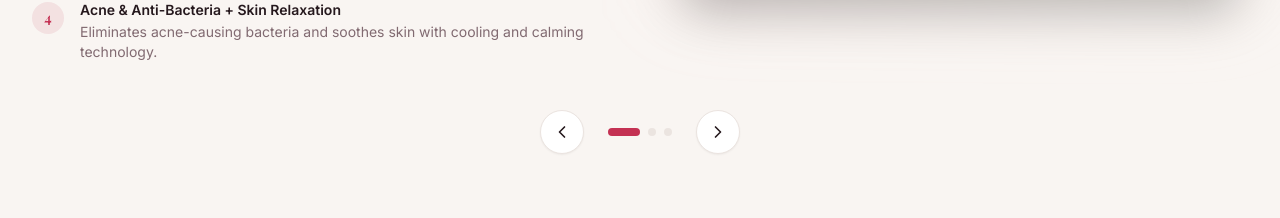
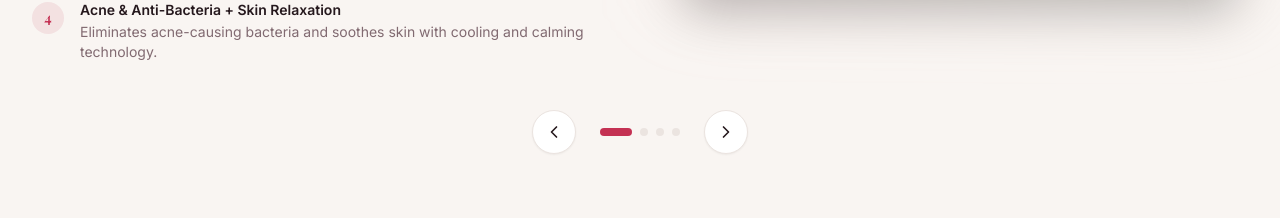
Before and after one commit to muslimchikkk/hangocare, a React (Vite) app: page / in a window 1280 px wide. Shown: the part 1526-1744 px from the top of the page. Built offline with nearby package versions, Linux system fonts and the light colour scheme; no server answers; a web font is replaced by a local one.

Commit message:
File changes

```diff
--- a/src/components/landing/TechnologySection.jsx
+++ b/src/components/landing/TechnologySection.jsx
@@ -31,6 +31,20 @@ const devices = [
       { title: "Electroporation Handpiece", description: "Nourishes and brightens skin with precision-controlled stimulation." },
       { title: "Micro-Current Handpiece", description: "Lifts jowls and eyebrows, stimulates collagen and elastin regeneration." },
       { title: "Cooling / Heating Handpiece", description: "Soothes, desensitizes, firms and tones for complete skin relaxation." },
+    ],
+  },
+  {
+    tag: "VOLNEWMER",
+    heading: "Safe & Powerful",
+    headingItalic: "Skin Tightening",
+    description:
+      "VOLNEWMER is the safest non-invasive monopolar radiofrequency device for skin tightening and lifting. It combines RF energy and cutting-edge technology, giving you an overall skin treatment experience.",
+    image: "https://media.base44.com/images/public/69be488f616a63ca33a2e564/4732d373f_generated_image.png",
+    features: [
+      { title: "Hidden Edge Tip", description: "Maximized clinical results using side-effect suppression technology and safe Radiofrequency energy." },
+      { title: "Curved Surface", description: "Stable and most safe radial RF energy provided by the curved surface and rounded edge tip." },
+      { title: "Radial RF Energy", description: "Radial RF energy delivers a high level of treatment for effective skin tightening and lifting." },
+      { title: "Continuous Water Cooling", description: "Continuous water cooling prevents epidermal burns and enables delivery of high level RF energy safely." },
     ],
   },
   {
```
